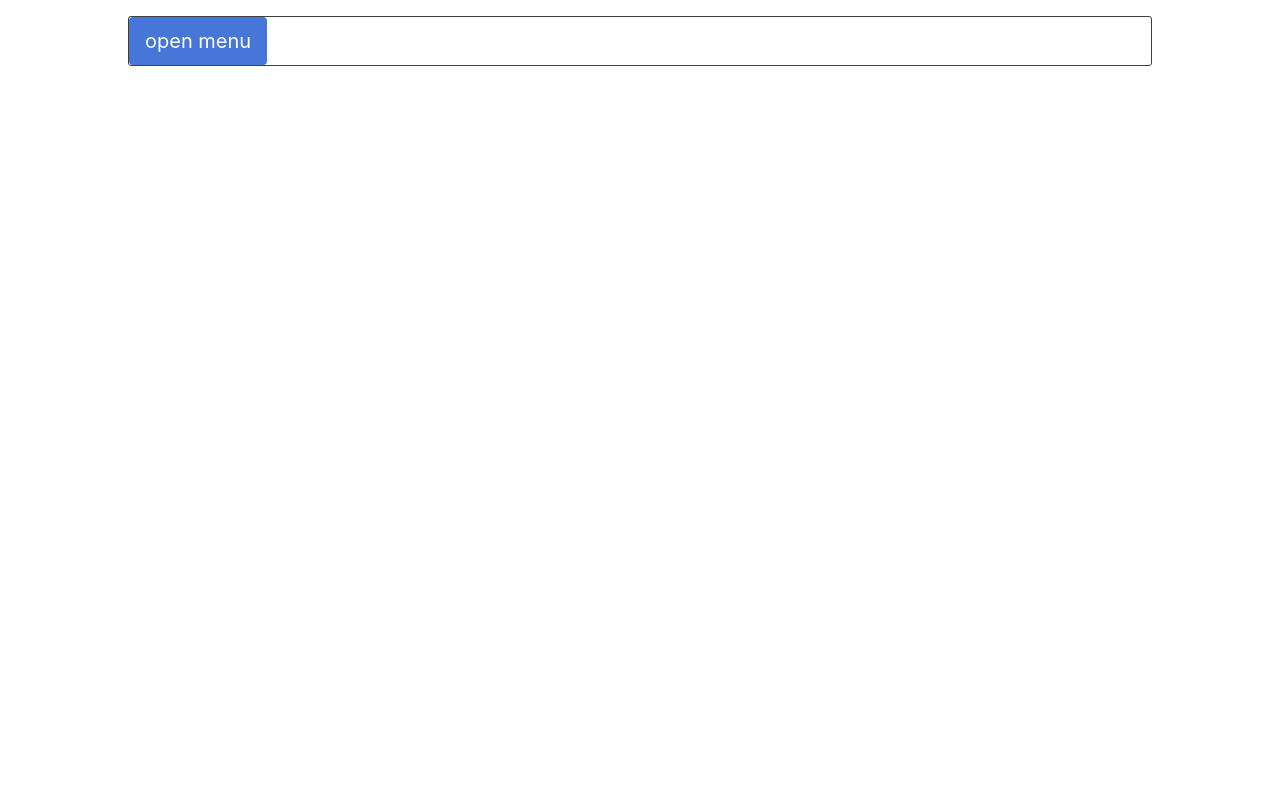
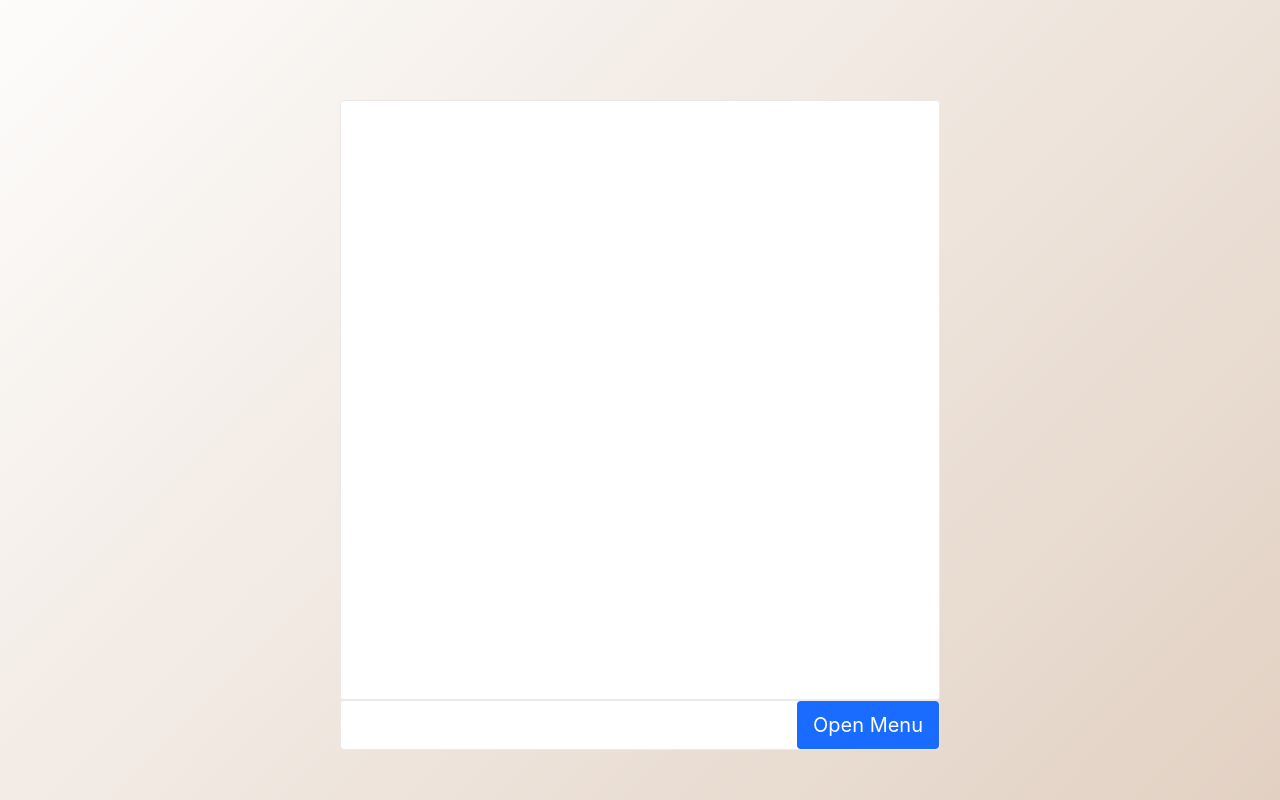
Before and after one commit to nataszkan/dropdown-app, a React (Create React App) app: page / in a window 1280 px wide. Built offline with nearby package versions, Linux system fonts and the light colour scheme.

Commit message:
Add more styles to elements

```diff
--- a/src/App.js
+++ b/src/App.js
@@ -8,26 +8,11 @@ import Dropdown from './components/Dropdown';
   },
     {
     id: 2,
-    action: 'share',
+    action: 'save',
   },
     {
     id: 3,
     action: 'delete',
-  },
-]
-
-  const actions2 = [
-  {
-    id: 1,
-    action: 'settings',
-  },
-    {
-    id: 2,
-    action: 'account',
-  },
-    {
-    id: 3,
-    action: 'help',
   },
 ]
 
@@ -38,7 +23,12 @@ class App extends Component {
       <>
         <div className="page">
           <div className="card">
-          <Dropdown title="Select action" items={actions1} />
+            <div className="card-content">
+                {/* <img alt="random photograph from online tool" src="https://picsum.photos/600" /> */}
+            </div>
+            <div className="card-actions">
+               <Dropdown title="Select action" items={actions1} />
+            </div>
           </div>
         </div>
       </>
--- a/src/components/Dropdown.jsx
+++ b/src/components/Dropdown.jsx
@@ -1,5 +1,4 @@
 import React, { useState, useRef, useEffect } from 'react'
-
 
 export default function Dropdown( { action, items = [] }) {
   const [open, setOpen] = useState(false);
@@ -23,7 +22,7 @@ export default function Dropdown( { action, items = [] }) {
     return (
       <div ref={dropdownRef}>
         <button
-          className="menu-trigger"
+          className="dropdown-toggle-button"
           tabIndex={0}
           onKeyPress={() => toggle(!open)}
           onClick={() => toggle(!open)}>
@@ -31,7 +30,7 @@ export default function Dropdown( { action, items = [] }) {
 
         </button>
         {open && (
-          <ul className="menu">
+          <ul className="dropdown-menu">
             {items.map(item => (
               <li key={item.id}>
                 <button type="button" onClick={() => handleOnClick(item)}>{action}
--- a/src/index.css
+++ b/src/index.css
@@ -6,8 +6,8 @@ html {
 
 /* Box sizing rules */
 *,
-*:before,
-*:after {
+*::before,
+*::after {
 	box-sizing: inherit;
 }
 
@@ -21,6 +21,7 @@ body {
 	-moz-osx-font-smoothing: grayscale;
 	font: normal normal normal 1rem/1.6 -apple-system, BlinkMacSystemFont,
 		Helvetica Neue, Helvetica, Arial, sans-serif;
+	background-image: linear-gradient(135deg, #fdfcfb 0%, #e2d1c3 100%);
 }
 
 /* Remove default padding */
@@ -38,50 +39,58 @@ button {
 	cursor: pointer;
 }
 
-.menu-trigger {
+.dropdown-toggle-button {
 	border: 0;
 	border-radius: 4px;
 	color: #ffffff;
-	background: #4676d7;
+	background: #196cff;
 	padding: 8px 16px;
 	font-size: 2rem;
-}
-
-.menu-trigger:hover .menu-trigger:focus {
-	color: #9555af;
-	border-color: currentColor;
-	background-color: white;
+	text-transform: capitalize;
 }
 
 .page {
 	width: 100%;
 	max-width: 1360px;
 	margin: 0 auto;
-	padding: 0 40px;
+	padding: 0 100px;
+	min-height: 100vh;
 	display: flex;
 	justify-content: center;
 	align-items: center;
 }
 
 .card {
-	width: 100%;
-	max-width: 1024px;
-	border: 1px solid #404040;
-	border-radius: 3px;
-	margin: 0 auto;
-	margin: 2px 0;
-	margin-top: 16px;
-	margin-bottom: 16px;
+	border-radius: 4px;
+	width: 600px;
+	height: 600px;
+	background: #ffffff;
 }
 
-.menu {
+.dropdown-menu {
 	background: #ffffff;
 	border-radius: 4px;
 	position: absolute;
-	width: 300px;
 	box-shadow: 0 1px 8px rgba(0, 0, 0, 0.1);
 }
 
-.menu li {
-	padding: 8px 16px;
+.dropdown-menu li {
+	padding: 10px 20px;
+	font-size: 2rem;
 }
+
+.card-actions {
+	background: #ffffff;
+	display: flex;
+	border: 1px solid #eaeaea;
+	border-radius: 4px;
+	flex-direction: row-reverse;
+}
+
+.card-content {
+	width: 100%;
+	max-width: 100%;
+	height: 600px;
+	border: 1px solid #eaeaea;
+	border-radius: 4px;
+}
```
